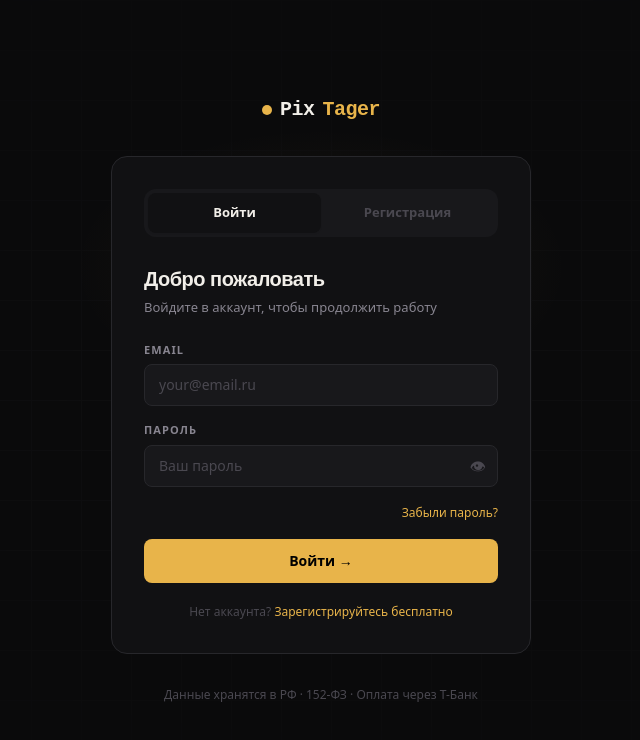
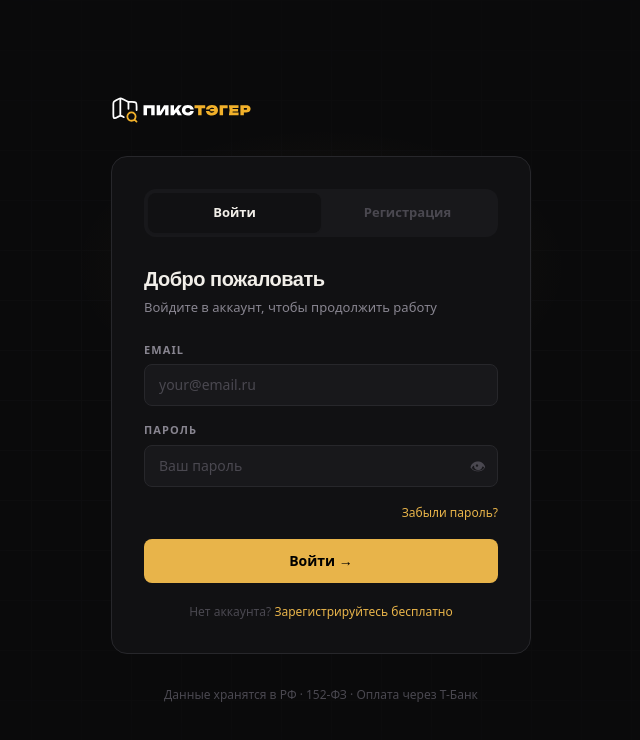
Before and after one commit to rifoff/pixtager, a Next.js app in the folder frontend/: page /auth in a window 1280 px wide. Shown: the top 740 px of the page, without its empty margins (319-959 px from the left). Built offline with nearby package versions, Linux system fonts and the light colour scheme.

Commit message:
feat: replace text logo with svg image

```diff
--- a/frontend/src/components/ui/index.tsx
+++ b/frontend/src/components/ui/index.tsx
@@ -4,14 +4,19 @@ import { useEffect, useRef, useState } from 'react'
 import clsx from 'clsx'
 
 // ── LOGO ─────────────────────────────────────────────────
+import Image from 'next/image'
+
 export function Logo({ size = 'md', className }: { size?: 'sm' | 'md' | 'lg'; className?: string }) {
-  const sizes = { sm: 'text-sm', md: 'text-base', lg: 'text-xl' }
-  const dots  = { sm: 'w-1.5 h-1.5', md: 'w-2 h-2', lg: 'w-2.5 h-2.5' }
+  const sizes = { sm: 80, md: 110, lg: 140 }
   return (
-    <div className={clsx('flex items-center gap-2 font-mono font-bold tracking-tight', sizes[size], className)}>
-      <span className={clsx('rounded-full bg-accent flex-shrink-0', dots[size])} />
-      Pix<span className="text-accent">Tager</span>
-    </div>
+    <Image
+      src="/logo.svg"
+      alt="PixTager"
+      width={sizes[size]}
+      height={36}
+      className={className}
+      priority
+    />
   )
 }
 
```
